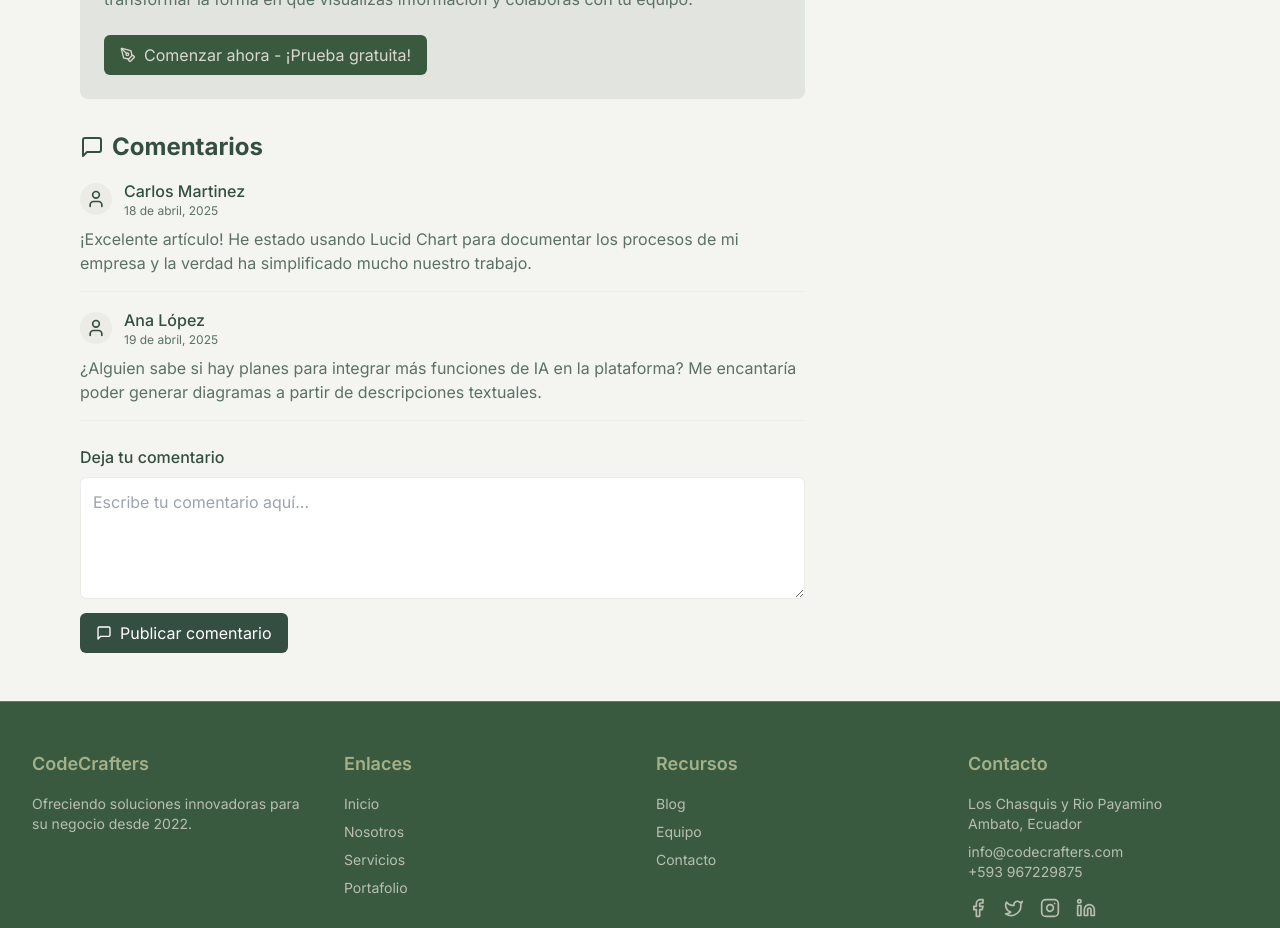
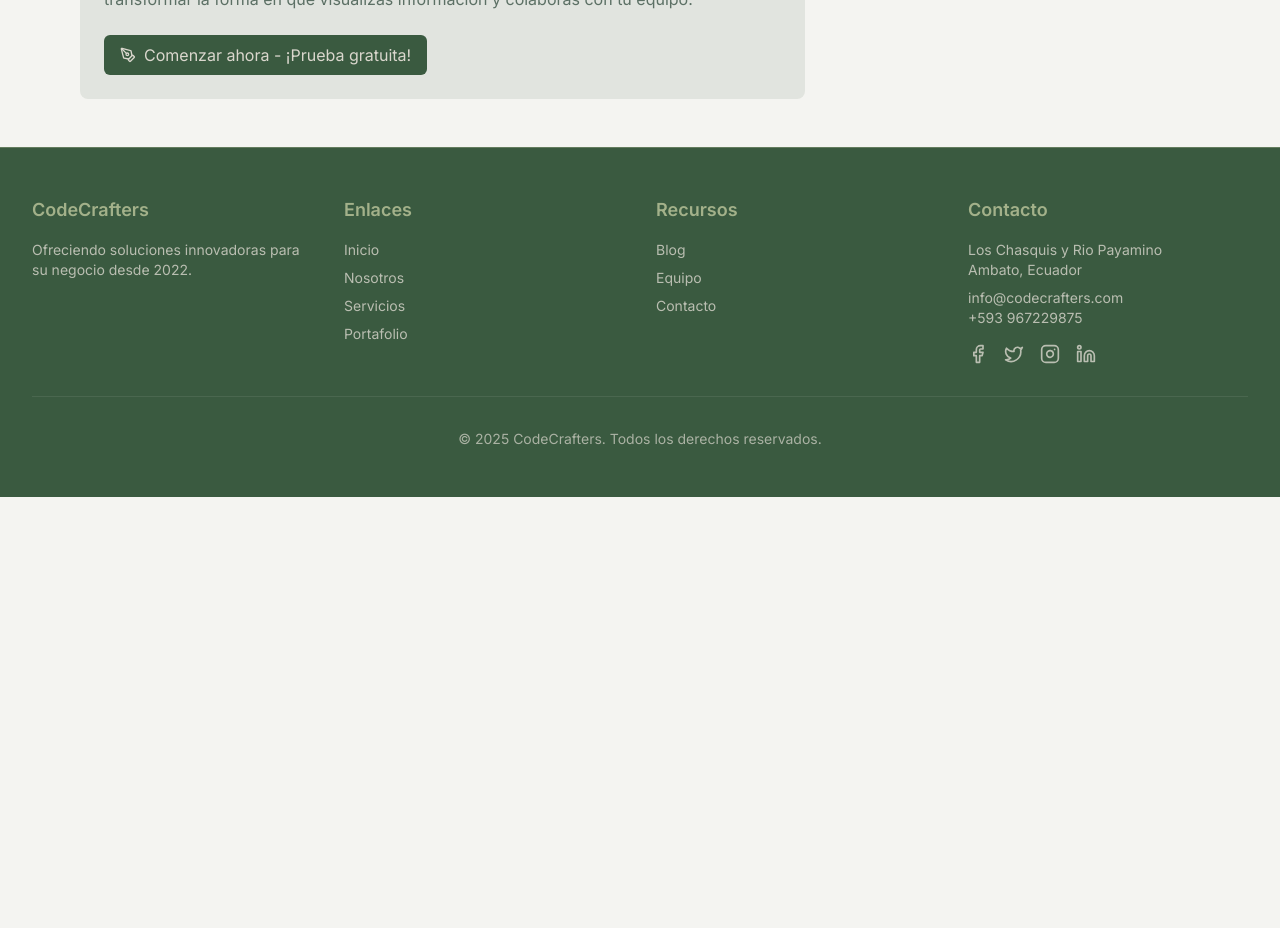
Before and after one commit to vKail/codecrafters-corporate-website, a Next.js app: page /blog/lucidChart in a window 1280 px wide. Shown: the part 2000-2928 px from the top of the page. After the commit the page ends 2497 px from the top, so only its background shows below. Built offline with nearby package versions, Linux system fonts and the light colour scheme.

Commit message:
remove comments section

```diff
--- a/app/blog/lucidChart/page.tsx
+++ b/app/blog/lucidChart/page.tsx
@@ -118,54 +118,7 @@ export default function LucidChartBlog() {
           </a>
         </section>
 
-        <section className="w-full mb-8">
-          <h2 className="text-2xl font-bold text-brunswick-green mb-4 flex items-center">
-            <MessageSquare className="h-6 w-6 mr-2" />
-            Comentarios
-          </h2>
-          <div className="space-y-4">
-            <div className="border-b border-timberwolf/30 pb-4">
-              <div className="flex items-center mb-2">
-                <div className="bg-timberwolf/30 w-8 h-8 rounded-full mr-3 flex items-center justify-center">
-                  <User className="h-5 w-5 text-brunswick-green" />
-                </div>
-                <div>
-                  <p className="font-medium text-brunswick-green">Carlos Martinez</p>
-                  <p className="text-xs text-muted-foreground">18 de abril, 2025</p>
-                </div>
-              </div>
-              <p className="text-muted-foreground">
-                ¡Excelente artículo! He estado usando Lucid Chart para documentar los procesos de mi empresa y la verdad ha simplificado mucho nuestro trabajo.
-              </p>
-            </div>
-            <div className="border-b border-timberwolf/30 pb-4">
-              <div className="flex items-center mb-2">
-                <div className="bg-timberwolf/30 w-8 h-8 rounded-full mr-3 flex items-center justify-center">
-                  <User className="h-5 w-5 text-brunswick-green" />
-                </div>
-                <div>
-                  <p className="font-medium text-brunswick-green">Ana López</p>
-                  <p className="text-xs text-muted-foreground">19 de abril, 2025</p>
-                </div>
-              </div>
-              <p className="text-muted-foreground">
-                ¿Alguien sabe si hay planes para integrar más funciones de IA en la plataforma? Me encantaría poder generar diagramas a partir de descripciones textuales.
-              </p>
-            </div>
-          </div>
-          <div className="mt-6">
-            <h3 className="font-medium text-brunswick-green mb-2">Deja tu comentario</h3>
-            <textarea
-              className="w-full p-3 border border-timberwolf/50 rounded-md"
-              placeholder="Escribe tu comentario aquí..."
-              rows={4}
-            />
-            <button className="mt-2 bg-brunswick-green text-white px-4 py-2 rounded-md hover:bg-brunswick-green/90 transition-colors flex items-center">
-              <MessageSquare className="h-4 w-4 mr-2" />
-              Publicar comentario
-            </button>
-          </div>
-        </section>
+
       </div>
 
       <div className="w-full md:w-1/3 flex flex-col gap-6 pt-8">
```
